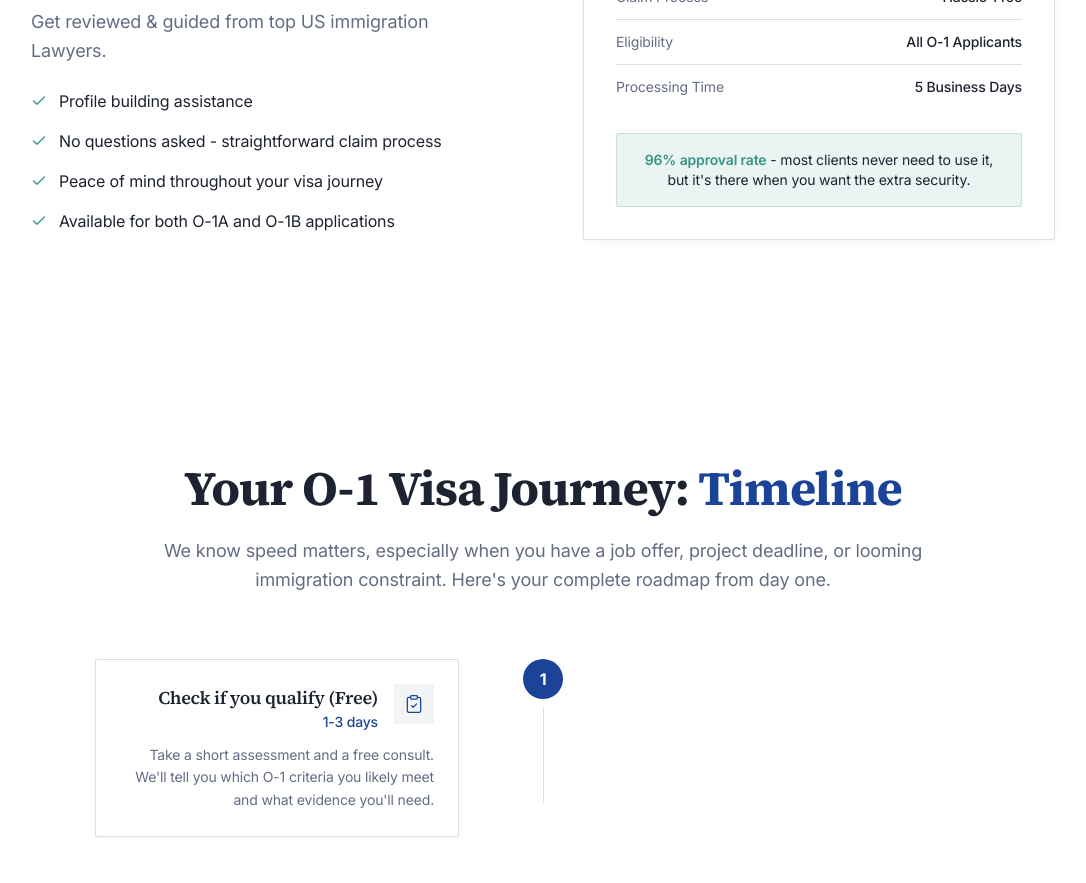
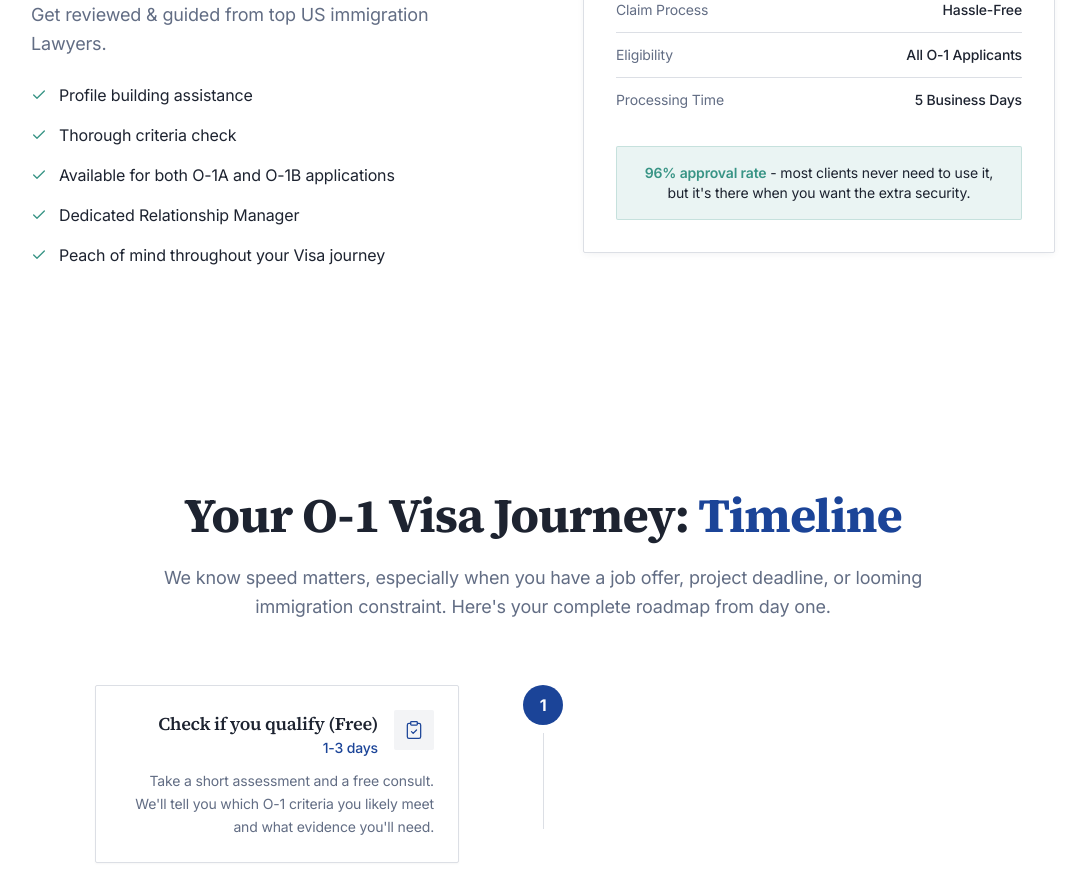
Before and after one commit to rohitvarshney-web/o1-journey-flow, a React (Vite) app: page / in a window 1280 px wide. Shown: the part 1640-2523 px from the top of the page, without its empty margins (97-1183 px from the left). Built offline with nearby package versions, Linux system fonts and the light colour scheme; the HTML template or start-up script is replaced by a standard one.

Commit message:
Code edited in Lovable Code Editor
Edited UI in Lovable

Co-authored-by: rohitvarshney-web <227240401+rohitvarshney-web@users.noreply.github.com>

```diff
--- a/src/components/ApprovalProtection.tsx
+++ b/src/components/ApprovalProtection.tsx
@@ -11,9 +11,10 @@ const ApprovalProtection = () => {
 
   const benefits = [
     "Profile building assistance",
-    "No questions asked - straightforward claim process",
-    "Peace of mind throughout your visa journey",
+    "Thorough criteria check",
     "Available for both O-1A and O-1B applications",
+    "Dedicated Relationship Manager",
+    "Peach of mind throughout your Visa journey",
   ];
 
   return (
```
